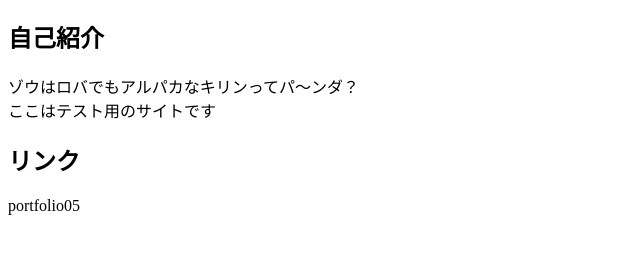
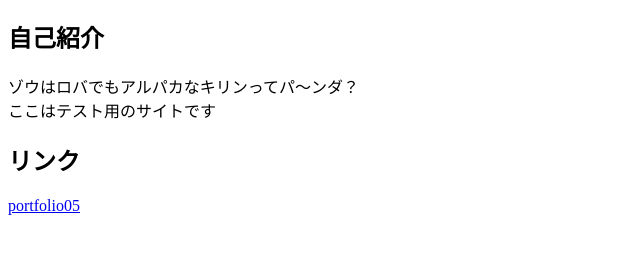
Before and after one commit to Polytech-k/Polytech-k.github.io, a plain HTML site: page index.html in a window 1280 px wide. Shown: the part 70-324 px from the top of the page, without its empty margins (0-640 px from the left). Drawn offline with Linux system fonts and the light colour scheme.

Commit message:
Update index.html

```diff
--- a/index.html
+++ b/index.html
@@ -13,6 +13,6 @@
     ここはテスト用のサイトです
   </p>
   <h2>リンク</h2>
-  <p>portfolio05</p>
+  <p><a href="https://polytech-k.github.io/portfolio05/">portfolio05</a></p>
 </body>
 </html>
```
